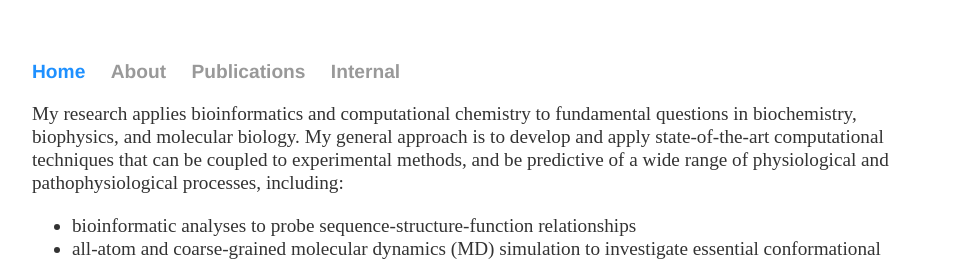
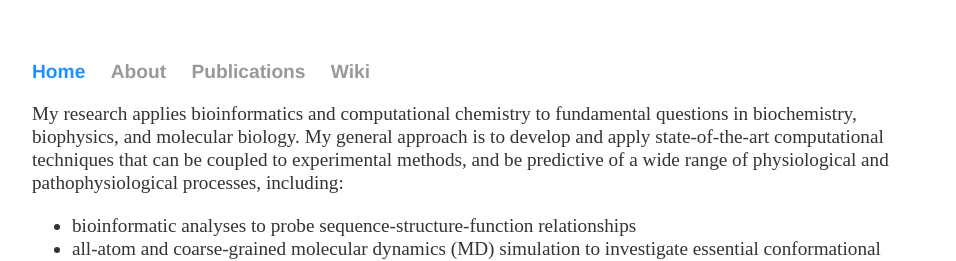
Before and after one commit to xinqyao/xinqyao.github.io, a Jekyll site: the page built from index.md, in a window 1280 px wide. Shown: the top 261 px of the page, without its empty margins (160-1116 px from the left). Built offline with Jekyll 4.4.1, drawn with Linux system fonts in a browser that asks for light colours; comment, search, counter and statistics services are not loaded.

Commit message:
Update navigation.html

```diff
--- a/_includes/navigation.html
+++ b/_includes/navigation.html
@@ -3,6 +3,7 @@
    <li><a href="/" {% if page.url == "/" %}style="color:dodgerblue;"{% endif %}>Home</a></li>
    <li><a href="/cv" {% if page.url == "/cv/" %}style="color:dodgerblue;"{% endif %}>About</a></li>
    <li><a href="/publications" {% if page.url == "/publications/" %}style="color:dodgerblue;"{% endif %}>Publications</a></li>
-   <li><a href="/internal" {% if page.url == "/internal/" %}style="color:dodgerblue;"{% endif %}>Internal</a></li>
+<!--   <li><a href="/internal" {% if page.url == "/internal/" %}style="color:dodgerblue;"{% endif %}>Internal</a></li> -->
+   <li><a href="http://theyaolab.wikidot.com" target="_blank">Wiki</a></li>
 </ul>
 </nav>
```
